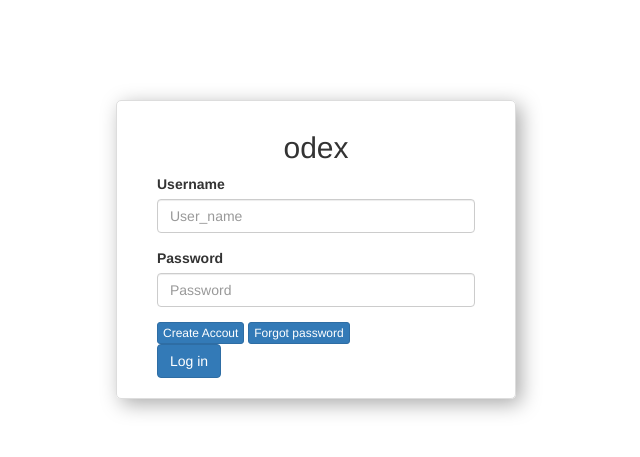
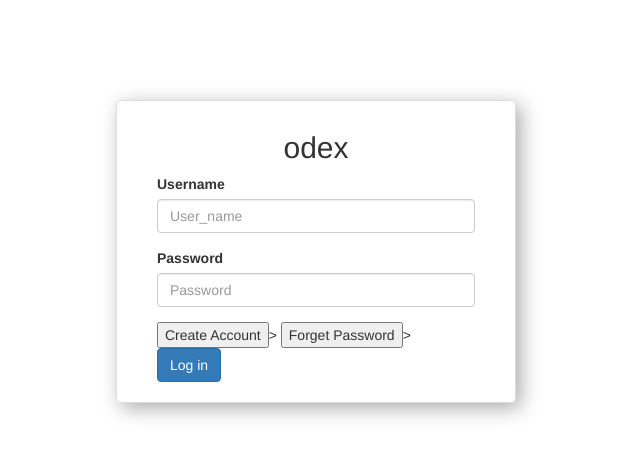
Before and after one commit to christophusbeck/odex, a Django app: page /login/ in a window 1280 px wide. Shown: the top 457 px of the page, without its empty margins (324-964 px from the left). Run offline with Django 4.2, Linux system fonts and the light colour scheme.

```diff
--- a/user/templates/login.html
+++ b/user/templates/login.html
@@ -39,10 +39,11 @@
             {{ form.password }}
             <span style="color: red;">{{ form.password.errors.0 }}</span>
         </div>
-        <div>
-            <span class="btn btn-primary btn-xs" href="/register.html/">Create Accout</span>
-            <span class="btn btn-primary btn-xs" href="/restorepassword/">Forgot password</span>
-        </div>
+
+        <button value="Create Account" onclick="window.location.href='register.html'">Create Account </button>>
+
+        <button value="Forget Password" onclick="window.location.href='.'"> Forget Password </button>>
+
         <div><input type="submit" value="Log in" class="btn btn-primary"></div>
 
     </form>
```
